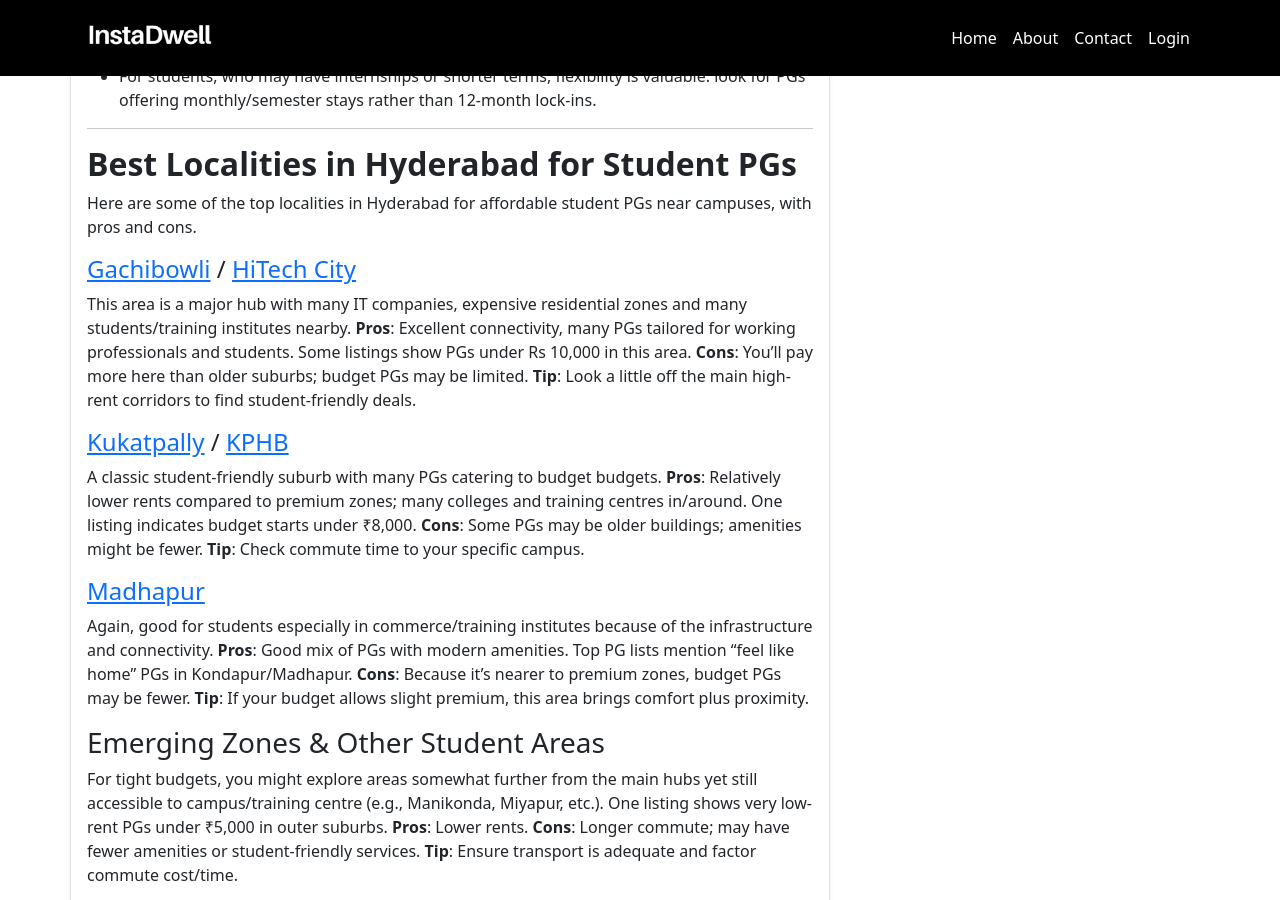
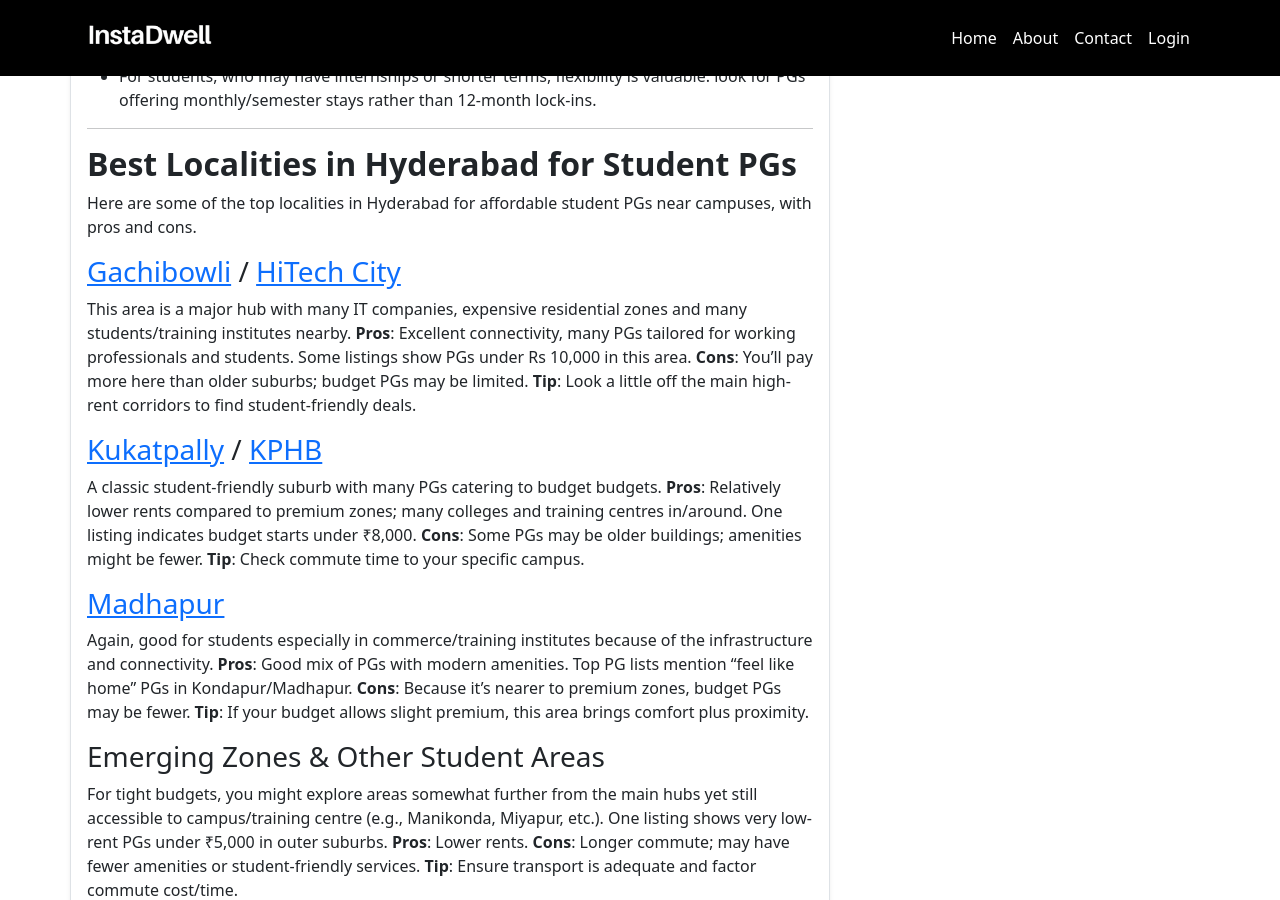
Before and after one commit to instadw/instadwell-blog, a Jekyll site: the page built from _posts/2025-10-25-pgs-in-hyderabad-affordable-student-spaces-near-campuses.md, in a window 1280 px wide and 900 px high, scrolled down 3555 px. Built offline with Jekyll 4.4.1, drawn with Linux system fonts in a browser that asks for light colours.

```diff
--- a/_posts/2025-10-25-pgs-in-hyderabad-affordable-student-spaces-near-campuses.md
+++ b/_posts/2025-10-25-pgs-in-hyderabad-affordable-student-spaces-near-campuses.md
@@ -114,21 +114,21 @@ With this understanding, you can approach your search more strategically.
 
 Here are some of the top localities in Hyderabad for affordable student PGs near campuses, with pros and cons.
 
-#### [Gachibowli](https://instadwell.com/search?lat=17.4400802&lng=78.3489168&location=Gachibowli,%20Hyderabad,%20Telangana,%20India&city=Hyderabad&country=India) / [HiTech City](https://instadwell.com/search?lat=17.4434646&lng=78.3771953&location=HITEC%20City,%20Hyderabad,%20Telangana,%20India&city=Hyderabad&country=India)
+### [Gachibowli](https://instadwell.com/search?lat=17.4400802&lng=78.3489168&location=Gachibowli,%20Hyderabad,%20Telangana,%20India&city=Hyderabad&country=India) / [HiTech City](https://instadwell.com/search?lat=17.4434646&lng=78.3771953&location=HITEC%20City,%20Hyderabad,%20Telangana,%20India&city=Hyderabad&country=India)
 
 This area is a major hub with many IT companies, expensive residential zones and many students/training institutes nearby.
 **Pros**: Excellent connectivity, many PGs tailored for working professionals and students. Some listings show PGs under Rs 10,000 in this area.
 **Cons**: You’ll pay more here than older suburbs; budget PGs may be limited.
 **Tip**: Look a little off the main high-rent corridors to find student-friendly deals.
 
-#### [Kukatpally](https://instadwell.com/search?lat=17.4875418&lng=78.3953462&location=Kukatpally,%20Hyderabad,%20Telangana,%20India&city=Hyderabad&country=India) / [KPHB](https://instadwell.com/search?lat=17.4833526&lng=78.3870668&location=Kukatpally%20Housing%20Board%20Colony,%20Kukatpally,%20Hyderabad,%20Telangana,%20India&city=Hyderabad&country=India)
+### [Kukatpally](https://instadwell.com/search?lat=17.4875418&lng=78.3953462&location=Kukatpally,%20Hyderabad,%20Telangana,%20India&city=Hyderabad&country=India) / [KPHB](https://instadwell.com/search?lat=17.4833526&lng=78.3870668&location=Kukatpally%20Housing%20Board%20Colony,%20Kukatpally,%20Hyderabad,%20Telangana,%20India&city=Hyderabad&country=India)
 
 A classic student-friendly suburb with many PGs catering to budget budgets.
 **Pros**: Relatively lower rents compared to premium zones; many colleges and training centres in/around. One listing indicates budget starts under ₹8,000.
 **Cons**: Some PGs may be older buildings; amenities might be fewer.
 **Tip**: Check commute time to your specific campus.
 
-#### [Madhapur](https://instadwell.com/search?lat=17.4485835&lng=78.39080349999999&location=Madhapur,%20Hyderabad,%20Telangana,%20India&city=Hyderabad&country=India)
+### [Madhapur](https://instadwell.com/search?lat=17.4485835&lng=78.39080349999999&location=Madhapur,%20Hyderabad,%20Telangana,%20India&city=Hyderabad&country=India)
 
 Again, good for students especially in commerce/training institutes because of the infrastructure and connectivity.
 **Pros**: Good mix of PGs with modern amenities. Top PG lists mention “feel like home” PGs in Kondapur/Madhapur.
@@ -194,7 +194,7 @@ After moving in:
 
 ---
 
-####  **Budget Expectations for Student PGs in [Hyderabad](https://instadwell.com/search?country=india&lat=17.4065&lng=78.4772&location=hyderabad)**
+##  **Budget Expectations for Student PGs in [Hyderabad](https://instadwell.com/search?country=india&lat=17.4065&lng=78.4772&location=hyderabad)**
 
 Here’s a realistic guide to what you might expect:
 
```
